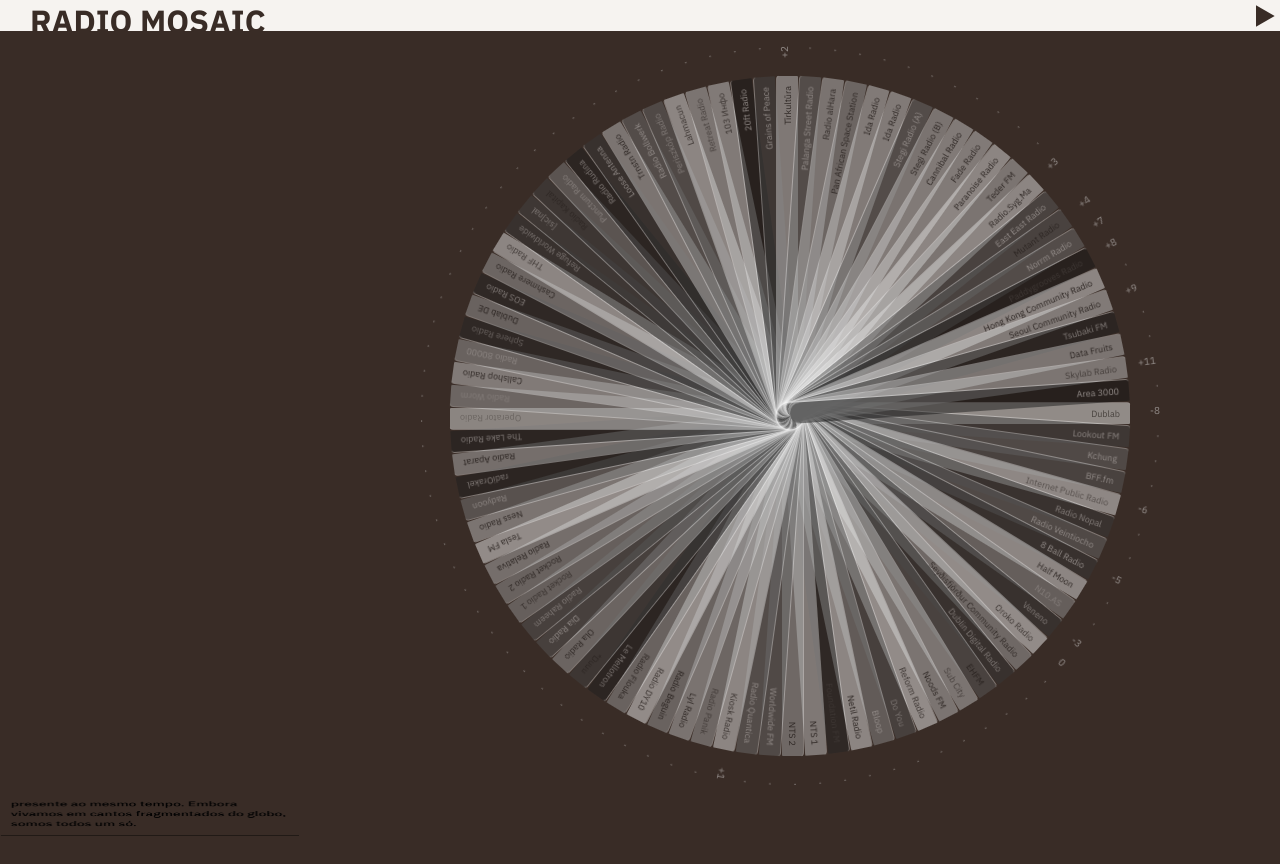
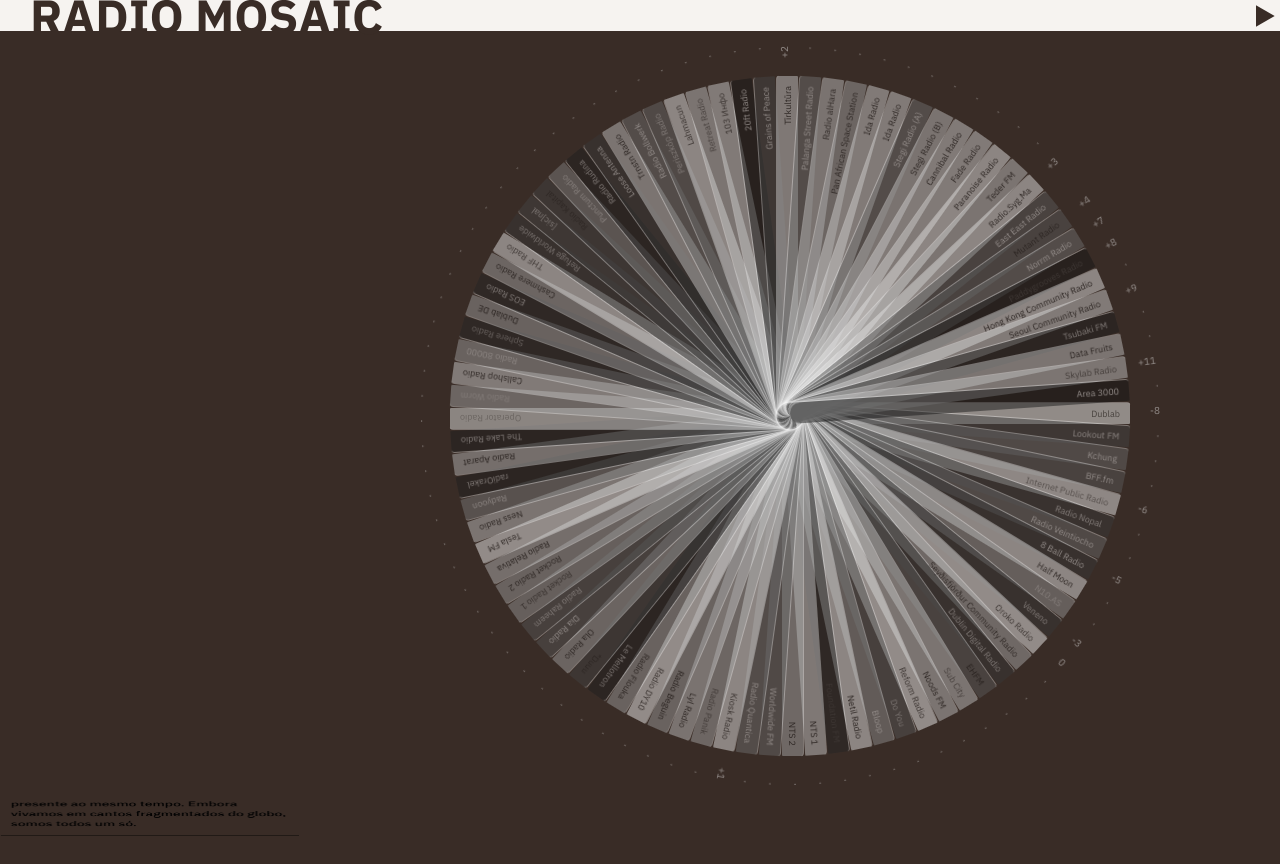
Before and after one commit to xavierconnelly/radio-mosaic, a SvelteKit app: page / in a window 1280 px wide. Shown: the top 864 px of the page. Built offline with nearby package versions, Linux system fonts and the light colour scheme; a web font is replaced by a local one.

Commit message:
header text

```diff
--- a/src/routes/+layout.svelte
+++ b/src/routes/+layout.svelte
@@ -25,6 +25,8 @@
         z-index: 99;
         background-color: var(--yin);
         height: 32px;
+        line-height: 32px;
+        font-size: 24px;
         color: var(--yang);
         border-bottom: 1px solid;
         width: 100vw;
```
